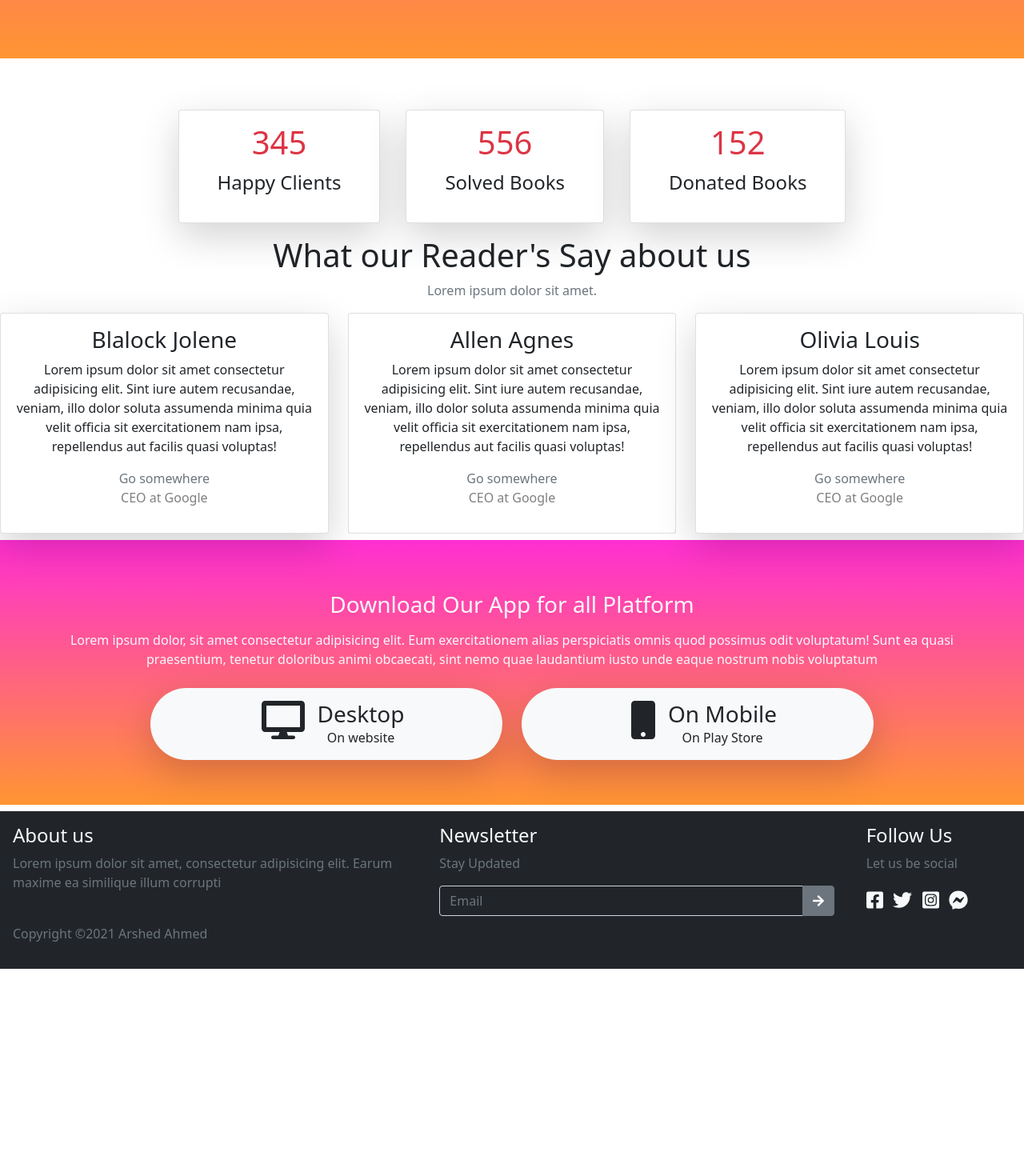
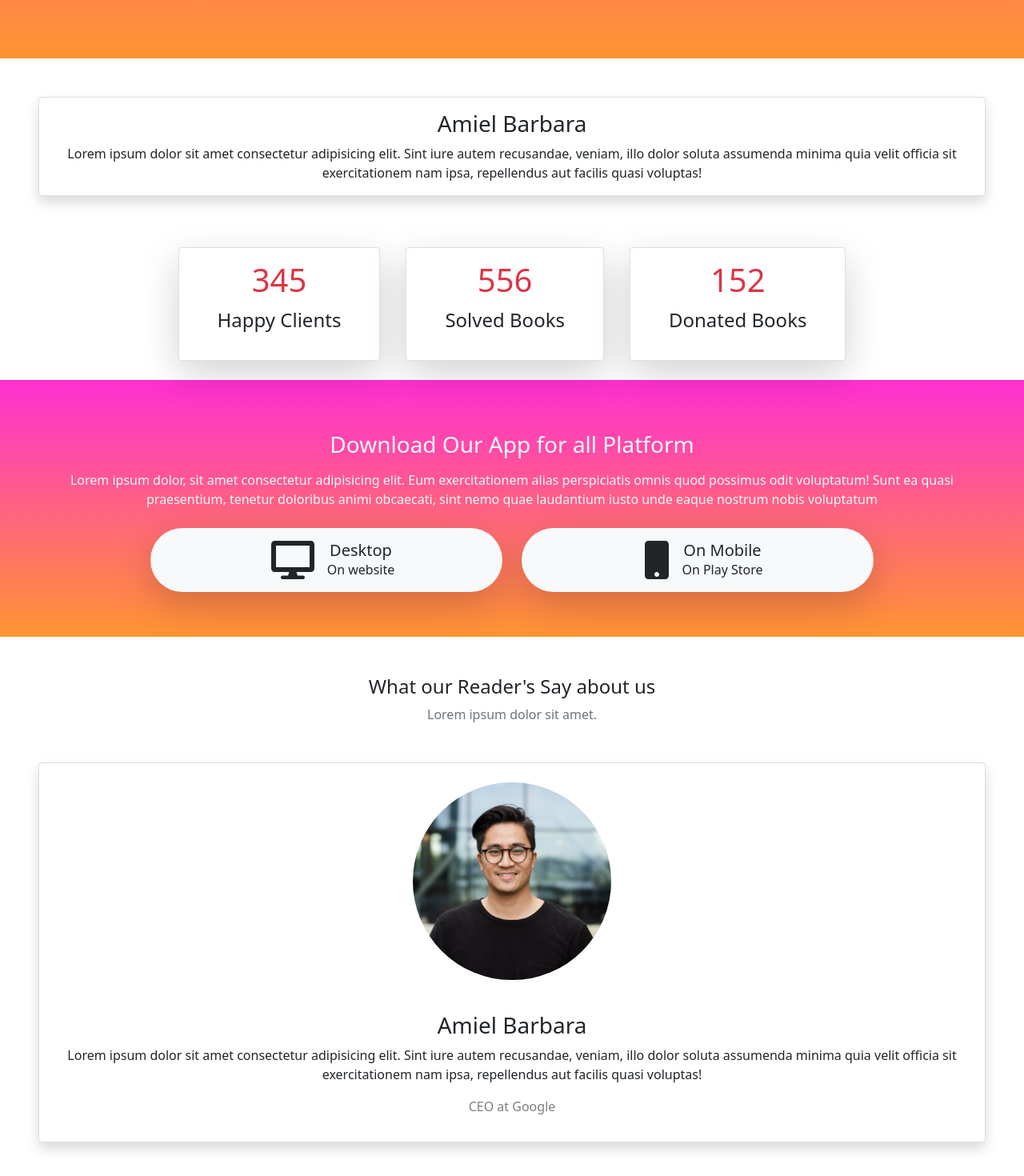
Before and after one commit to arshedgithub/Book-Store-with-react, a React (Create React App) app: page /#/home in a window 1280 px wide. Shown: the part 500-1970 px from the top of the page at 80% size. Before the commit the page ends 1711 px from the top, so only its background shows below. Built offline with nearby package versions, Linux system fonts and the light colour scheme.

Commit message:
add sign in module

```diff
--- a/package.json
+++ b/package.json
@@ -17,6 +17,7 @@
     "react-dom": "^17.0.2",
     "react-router-dom": "^5.2.0",
     "react-scripts": "4.0.3",
+    "reactstrap": "^8.9.0",
     "web-vitals": "^1.1.2"
   },
   "scripts": {
--- a/src/components/cards.jsx
+++ /dev/null
@@ -1,106 +0,0 @@
-import React from "react";
-
-const Cards = () => {
-  return (
-    <section className="section-4">
-      <div className="container text-center">
-        <h1 className="text-dark">What our Reader's Say about us</h1>
-        <p className="text-secondary">Lorem ipsum dolor sit amet.</p>
-      </div>
-      <div className="team row">
-        <div className="col-md-4 col-12 text-center">
-          <div className="card mr-2 d-inline-block shadow-lg">
-            <div className="card-img-top">
-              {/* <img src="../assets/UI-face-3.jpg" className="img-fluid border-radius p-4" alt=""> */}
-            </div>
-            <div className="card-body">
-              <h3 className="card-title">Blalock Jolene</h3>
-              <p className="card-text">
-                Lorem ipsum dolor sit amet consectetur adipisicing elit. Sint
-                iure autem recusandae, veniam, illo dolor soluta assumenda
-                minima quia velit officia sit exercitationem nam ipsa,
-                repellendus aut facilis quasi voluptas!
-              </p>
-              <a href="#" className="text-secondary text-decoration-none">
-                Go somewhere
-              </a>
-              <p className="text-black-50">CEO at Google</p>
-            </div>
-          </div>
-        </div>
-        <div className="col-md-4 col-12">
-          <div
-            id="carouselExampleControls"
-            className="carousel slide "
-            data-ride="carousel"
-          >
-            <div className="carousel-inner text-center">
-              <div className="carousel-item active">
-                <div className="card mr-2 d-inline-block shadow">
-                  <div className="card-img-top">
-                    {/* <img src="../assets/UI-face-1.jpg" className="img-fluid rounded-circle w-50 p-4" alt=""> */}
-                  </div>
-                  <div className="card-body">
-                    <h3 className="card-title">Allen Agnes</h3>
-                    <p className="card-text">
-                      Lorem ipsum dolor sit amet consectetur adipisicing elit.
-                      Sint iure autem recusandae, veniam, illo dolor soluta
-                      assumenda minima quia velit officia sit exercitationem nam
-                      ipsa, repellendus aut facilis quasi voluptas!
-                    </p>
-                    <a href="#" className="text-secondary text-decoration-none">
-                      Go somewhere
-                    </a>
-                    <p className="text-black-50">CEO at Google</p>
-                  </div>
-                </div>
-              </div>
-              <div className="carousel-item">
-                <div className="card  d-inline-block mr-2 shadow">
-                  <div className="card-img-top">
-                    {/* <img src="../assets/UI-face-2.jpg" className="img-fluid rounded-circle w-50 p-4" alt=""> */}
-                  </div>
-                  <div className="card-body">
-                    <h3 className="card-title">Amiel Barbara</h3>
-                    <p className="card-text">
-                      Lorem ipsum dolor sit amet consectetur adipisicing elit.
-                      Sint iure autem recusandae, veniam, illo dolor soluta
-                      assumenda minima quia velit officia sit exercitationem nam
-                      ipsa, repellendus aut facilis quasi voluptas!
-                    </p>
-                    <a href="#" className="text-secondary text-decoration-none">
-                      Go somewhere
-                    </a>
-                    <p className="text-black-50">CEO at Google</p>
-                  </div>
-                </div>
-              </div>
-            </div>
-          </div>
-        </div>
-        <div className="col-md-4 col-12 text-center">
-          <div className="card mr-2 d-inline-block shadow-lg">
-            <div className="card-img-top">
-              {/* <img src="../assets/UI-face-4.jpg" className="img-fluid border-radius p-4" alt=""> */}
-            </div>
-            <div className="card-body">
-              <h3 className="card-title">Olivia Louis</h3>
-              <p className="card-text">
-                Lorem ipsum dolor sit amet consectetur adipisicing elit. Sint
-                iure autem recusandae, veniam, illo dolor soluta assumenda
-                minima quia velit officia sit exercitationem nam ipsa,
-                repellendus aut facilis quasi voluptas!
-              </p>
-              <a href="#" className="text-secondary text-decoration-none">
-                Go somewhere
-              </a>
-              <p className="text-black-50">CEO at Google</p>
-            </div>
-          </div>
-        </div>
-      </div>
-    </section>
-  );
-};
-
-export default Cards;
--- a/src/components/footer.jsx
+++ b/src/components/footer.jsx
@@ -11,7 +11,7 @@ import { faArrowRight } from "@fortawesome/free-solid-svg-icons";
 const Footer = () => {
   return (
     <footer>
-      <div className="container-fluid bg-dark">
+      <div className="container-fluid bg-dark mt-3">
         <div className="row text-left">
           <div className="col-md-5 col-sm-5 p-3">
             <h4 className="text-light">About us</h4>
@@ -19,9 +19,7 @@ const Footer = () => {
               Lorem ipsum dolor sit amet, consectetur adipisicing elit. Earum
               maxime ea similique illum corrupti
             </p>
-            <p className="pt-4 text-muted">
-              Copyright &copy;2021 Arshed Ahmed{" "}
-            </p>
+            <p className="pt-4 text-muted">Copyright &copy;2021 Arshed Ahmed</p>
           </div>
           <div className="col-md-5 col-sm-12 p-3">
             <h4 className="text-light">Newsletter</h4>
--- a/src/components/navbarList.jsx
+++ b/src/components/navbarList.jsx
@@ -1,5 +1,5 @@
 import React from "react";
-import { NavLink } from "react-router-dom";
+import { Link, NavLink } from "react-router-dom";
 
 const NavbarList = () => {
   return (
@@ -26,9 +26,11 @@ const NavbarList = () => {
       </li>
 
       <li className="nav-item p-2 px-4">
-        <button className="signBtn btn border border-white text-light">
-          sign in
-        </button>
+        <Link to="/signin">
+          <button className="signBtn btn border border-white text-light">
+            sign in
+          </button>
+        </Link>
       </li>
     </ul>
   );
--- a/src/components/pages/home.jsx
+++ b/src/components/pages/home.jsx
@@ -3,12 +3,27 @@ import Header from "../header";
 import "./home.css";
 import { faDesktop, faMobile } from "@fortawesome/free-solid-svg-icons";
 import { FontAwesomeIcon } from "@fortawesome/react-fontawesome";
-import Cards from "./../cards";
+import Readers from "./../readers";
 
 const Home = () => {
   return (
     <div>
       <Header />
+
+      <div className="m-5 text-center">
+        <div className="card  d-inline-block mr-2 shadow">
+          <div className="card-body">
+            <h3 className="card-title">Amiel Barbara</h3>
+            <p className="card-text">
+              Lorem ipsum dolor sit amet consectetur adipisicing elit. Sint iure
+              autem recusandae, veniam, illo dolor soluta assumenda minima quia
+              velit officia sit exercitationem nam ipsa, repellendus aut facilis
+              quasi voluptas!
+            </p>
+          </div>
+        </div>
+      </div>
+
       <div className="content">
         <div className="container-fluid text-center">
           <div className="numbers d-flex flex-md-row flex-wrap justify-content-center">
@@ -27,8 +42,6 @@ const Home = () => {
           </div>
         </div>
       </div>
-
-      <Cards />
 
       <div className="section-3 container-fluid p-5 text-center text-light my-2">
         <div className="row">
@@ -49,7 +62,7 @@ const Home = () => {
               <div className="d-flex flex-row justify-content-center text-dark py-3">
                 <FontAwesomeIcon icon={faDesktop} size="3x" className="mx-3" />
                 <div className="text text-left">
-                  <h3 className="m-0">Desktop</h3>
+                  <h5 className="m-0">Desktop</h5>
                   <p className="p-0 m-0">On website</p>
                 </div>
               </div>
@@ -60,7 +73,7 @@ const Home = () => {
               <div className="d-flex flex-row justify-content-center text-dark py-3">
                 <FontAwesomeIcon icon={faMobile} size="3x" className="mx-3" />
                 <div className="text text-left">
-                  <h3 className="m-0">On Mobile</h3>
+                  <h5 className="m-0">On Mobile</h5>
                   <p className="p-0 m-0">On Play Store</p>
                 </div>
               </div>
@@ -68,6 +81,14 @@ const Home = () => {
           </div>
         </div>
       </div>
+
+      <div className="readers mt-5">
+        <div class="container text-center">
+          <h4 class="text-dark">What our Reader's Say about us</h4>
+          <p class="text-secondary">Lorem ipsum dolor sit amet.</p>
+        </div>
+        <Readers />
+      </div>
     </div>
   );
 };
--- /dev/null
+++ b/src/components/pages/input.jsx
@@ -0,0 +1,16 @@
+import React from "react";
+
+const Input = ({ type, name }) => {
+  return (
+    <div className="inputField">
+      <div className="my-2">
+        <label htmlFor={name}>{name}</label>
+      </div>
+      <div className="my-2">
+        <input className="p-1" type={type} name={name} id={name} />
+      </div>
+    </div>
+  );
+};
+
+export default Input;
--- /dev/null
+++ b/src/components/readers.jsx
@@ -0,0 +1,57 @@
+import React from "react";
+import { UncontrolledCarousel } from "reactstrap";
+import person1 from "../assets/UI-face-1.jpg";
+
+const items = [
+  {
+    src: "http://lorempixel.com/output/cats-q-c-640-480-3.jpg",
+    altText: "Slide 1",
+    caption: "Slide 1",
+    header: "Slide 1 Header",
+    key: "1",
+  },
+  {
+    src: "http://lorempixel.com/output/cats-q-c-640-480-3.jpg",
+    altText: "Slide 2",
+    caption: "Slide 2",
+    header: "Slide 2 Header",
+    key: "2",
+  },
+  {
+    src: "http://lorempixel.com/output/cats-q-c-640-480-3.jpg",
+    altText: "Slide 3",
+    caption: "Slide 3",
+    header: <div className="card text-dark">mark twain</div>,
+    key: "3",
+  },
+];
+
+const Readers = () => {
+  return (
+    <div className="m-5 text-center">
+      <div className="card  d-inline-block mr-2 shadow">
+        <div className="card-img-top">
+          <img
+            src={person1}
+            className="img-fluid rounded-circle w-25 p-4"
+            alt="person1"
+          />
+        </div>
+        <div className="card-body">
+          <h3 className="card-title">Amiel Barbara</h3>
+          <p className="card-text">
+            Lorem ipsum dolor sit amet consectetur adipisicing elit. Sint iure
+            autem recusandae, veniam, illo dolor soluta assumenda minima quia
+            velit officia sit exercitationem nam ipsa, repellendus aut facilis
+            quasi voluptas!
+          </p>
+          <p className="text-black-50">CEO at Google</p>
+        </div>
+      </div>
+    </div>
+  );
+};
+
+export default Readers;
+
+// const Readers = () => <UncontrolledCarousel items={items} />;
```
Also changed, not shown: src/components/pages/signIn.jsx (+23 -1 lines), src/assets/UI-face-1.jpg (added), 1 other file (tests, documents, lock files or other folders).
